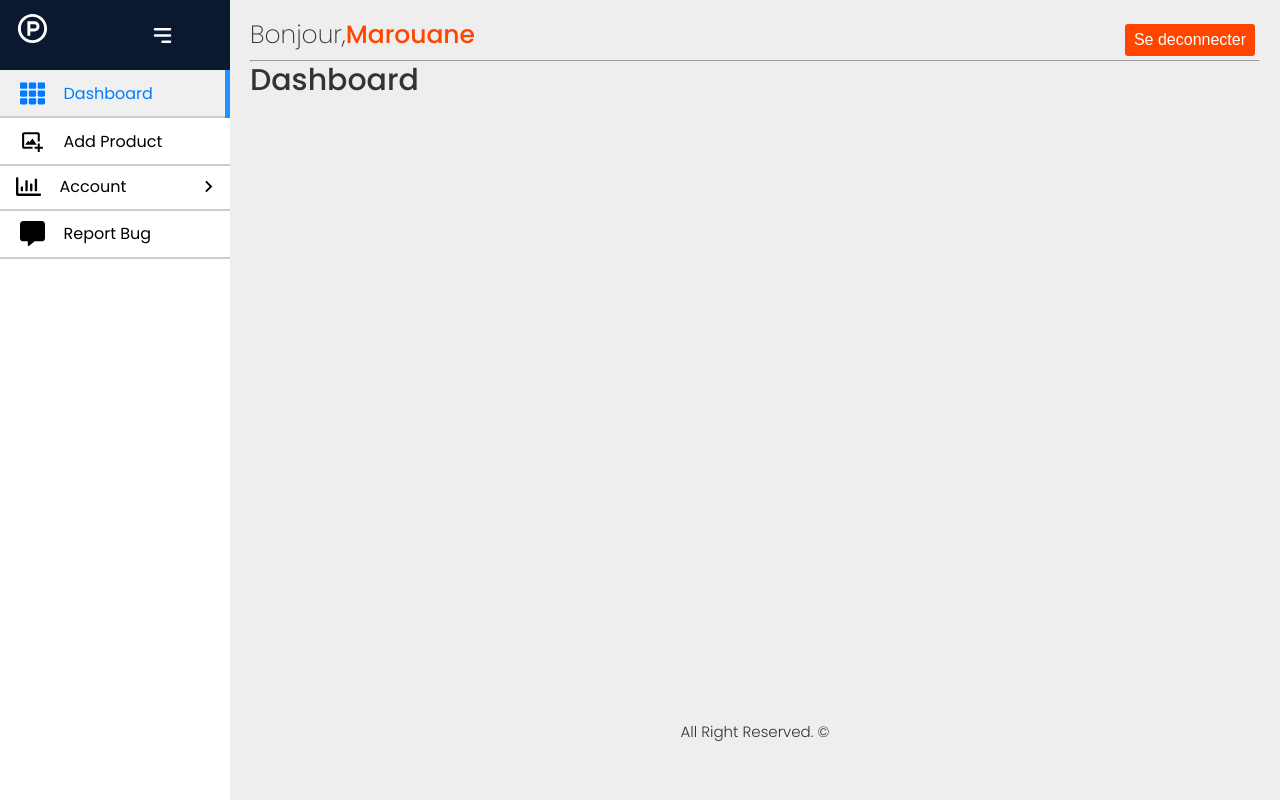
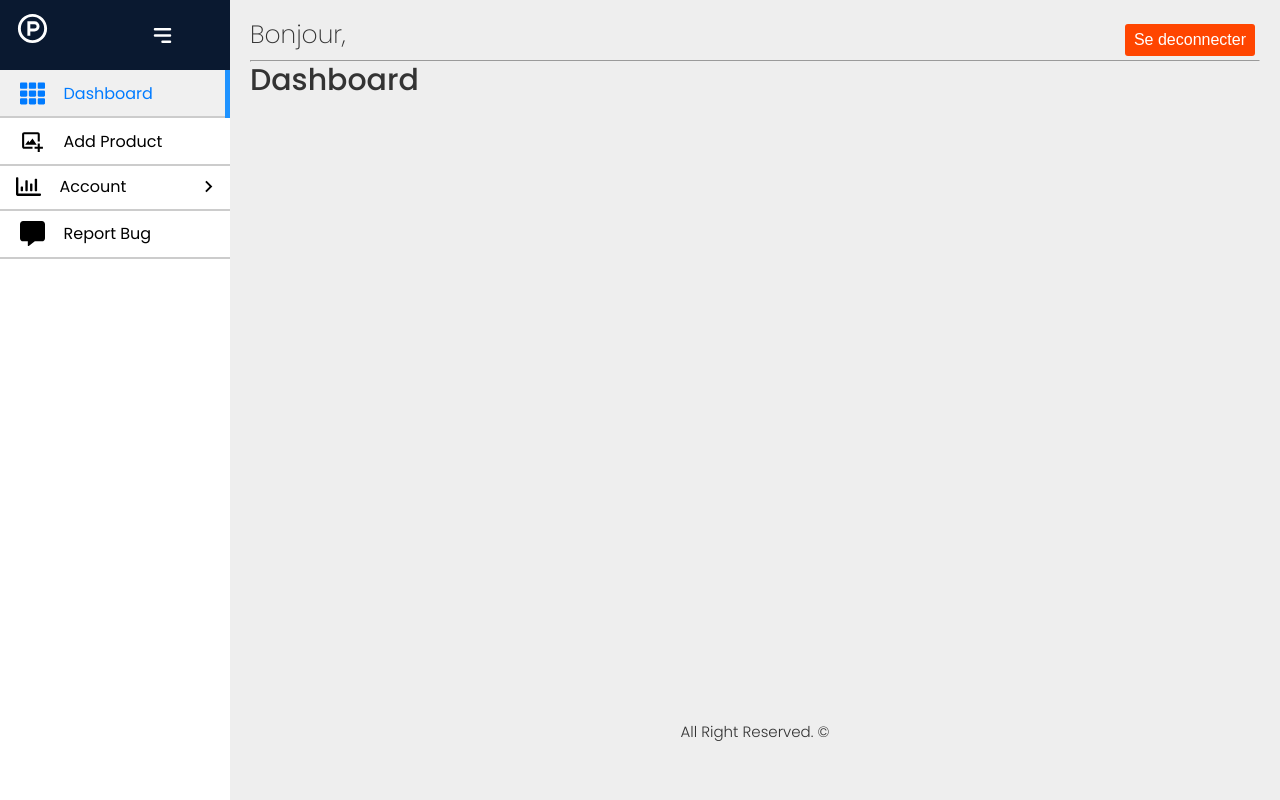
Before and after one commit to marouaneYATIME/StockPulse-frontend, a React (Create React App) app: page /dashboard in a window 1280 px wide. Built offline with nearby package versions, Linux system fonts and the light colour scheme.

Commit message:
Logout user

```diff
--- a/src/components/header/Header.js
+++ b/src/components/header/Header.js
@@ -6,16 +6,30 @@
  */
 
 import React from 'react'
+import { useDispatch, useSelector } from "react-redux";
+import { useNavigate } from "react-router-dom";
+import { selectName, SET_LOGIN } from "../../redux/features/auth/authSlice";
+import { logoutUser } from "../../services/authService";
 
 const Header = () => {
+  const dispatch = useDispatch();
+  const navigate = useNavigate();
+  const name = useSelector(selectName);
+
+  const logout = async () => {
+    await logoutUser();
+    await dispatch(SET_LOGIN(false));
+    navigate("/login");
+  };
+
   return (
     <div className="--pad header">
         <div className="--flex-between">
             <h3>
                 <span className="--fw-thin">Bonjour,</span>
-                <span className="--color-danger">Marouane</span>
+                <span className="--color-danger">{name}</span>
             </h3>
-            <button className="--btn --btn-danger">Se deconnecter</button>
+            <button onClick={logout} className="--btn --btn-danger">Se deconnecter</button>
         </div>
         <hr />
     </div>
--- a/src/services/authService.js
+++ b/src/services/authService.js
@@ -72,6 +72,7 @@ export const logoutUser = async () => {
 
 // Forgot Password
 export const forgotPassword = async (userData) => {
+  //Logout and navigate to login page
   try {
     const response = await axios.post(
       `${BACKEND_URL}/api/users/forgotpassword`,
```
